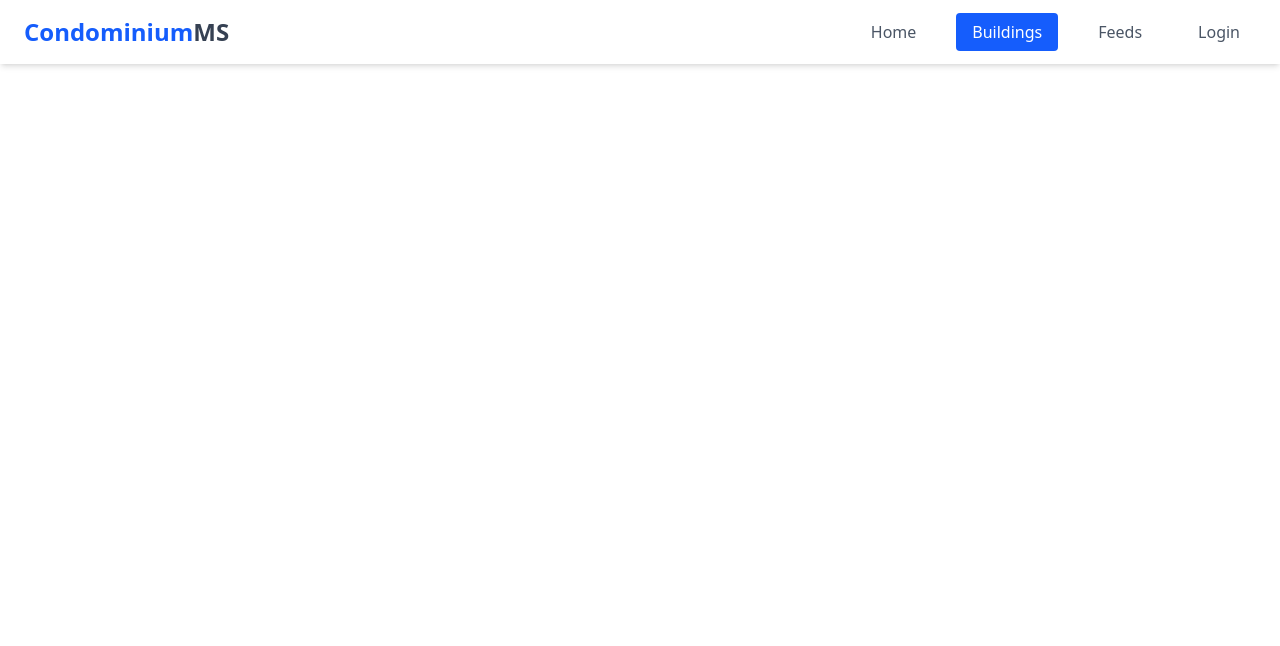
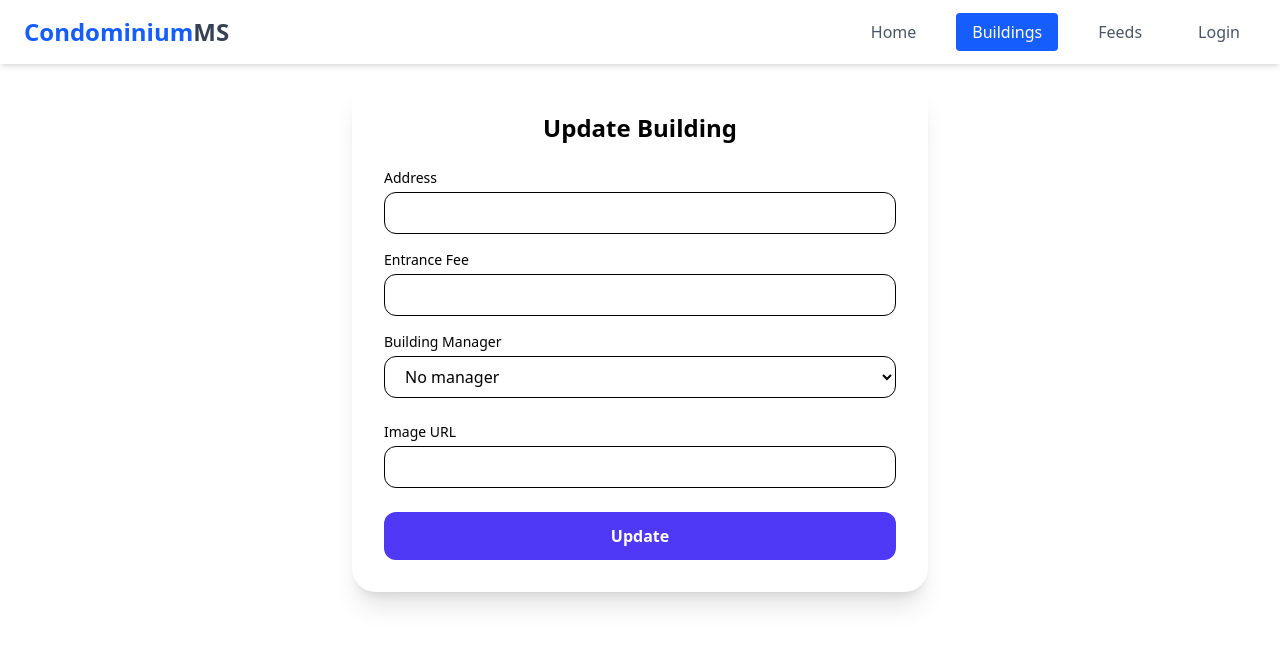
Before and after one commit to ivanstoimenovdb/condominium_management_system, a React (Vite) app in the folder client/: page /buildings/1/edit in a window 1280 px wide. Shown: the top 646 px of the page. Built offline with nearby package versions, Linux system fonts and the light colour scheme.

Commit message:
Add only create and update form.

```diff
--- a/client/src/App.jsx
+++ b/client/src/App.jsx
@@ -7,6 +7,8 @@ import Feeds from './components/feeds/Feeds.jsx'
 import Register from './components/register/Register.jsx'
 import Login from './components/login/Login.jsx'
 import BuildingDetails from './components/buildingDetails/BuildingDetails.jsx'
+import CreateBuilding from './components/buildingForms/CreateBuilding.jsx'
+import EditBuilding from './components/buildingForms/EditBuilding.jsx'
 
 function App() {
   return (
@@ -14,14 +16,14 @@ function App() {
       <Header />
       <main className="container mx-auto p-4">
         <Routes >
-          <Route index element= {<Home />} />
-
+          <Route index element={<Home />} />
+          <Route path='/register' element={<Register />} />
+          <Route path='/login' element={<Login />} />
           <Route path='/buildings' element={<Buildings />} />
           <Route path='/buildings/:buildingId/details' element={<BuildingDetails />} />
-          <Route path='/dashboard' element={<Feeds />}/>
-          <Route path= '/register' element={<Register />} />
-          <Route path= '/login'    element={<Login />} />
-
+          <Route path='/dashboard' element={<Feeds />} />
+          <Route path='/buildings/create' element={<CreateBuilding />} />
+          <Route path='/buildings/:id/edit' element={<EditBuilding />} />
         </Routes>
 
       </main>
--- a/client/src/components/buildingDetails/BuildingDetails.jsx
+++ b/client/src/components/buildingDetails/BuildingDetails.jsx
@@ -85,7 +85,7 @@ export default function BuildingDetails() {
 
                     <div className="border-t px-8 py-6 flex justify-end gap-4">
                         <Link
-                            to="/buildings/1/edit"
+                            to={`/buildings/${buildingId}/edit`}
                             className="px-6 py-2 rounded-xl bg-indigo-600 text-white hover:bg-indigo-700 transition"
                         >
                             Edit
--- /dev/null
+++ b/client/src/components/buildingForms/BuildingForm.jsx
@@ -0,0 +1,122 @@
+import { useState } from "react";
+
+export default function BuildingForm({
+    initialValues,
+    members = [],
+    onSubmit,
+    submitText = "Save",
+    isEdit = false
+}) {
+    const [values, setValues] = useState({
+        address: initialValues?.address || "",
+        entranceFee: initialValues?.entranceFee || "",
+        imageUrl: initialValues?.imageUrl || "",
+        managerId: initialValues?.managerId || ""
+    });
+
+    const onChange = (e) => {
+        setValues(state => ({
+            ...state,
+            [e.target.name]: e.target.value
+        }));
+    };
+
+    const handleSubmit = (e) => {
+        e.preventDefault();
+
+        const payload = {
+            address: values.address,
+            entranceFee: Number(values.entranceFee),
+            imageUrl: values.imageUrl
+        };
+
+        if (isEdit) {
+            payload.managerId = values.managerId || null;
+        }
+
+        onSubmit(payload);
+    };
+
+    return (
+        <form className="bg-white rounded-3xl shadow-xl p-8 max-w-xl mx-auto"
+            onSubmit={handleSubmit}>
+
+            <h2 className="text-2xl font-bold mb-6 text-center">
+                {submitText} Building
+            </h2>
+
+            {/* Address */}
+            <div className="mb-4">
+                <label className="block text-sm font-medium mb-1">
+                    Address
+                </label>
+                <input
+                    type="text"
+                    name="address"
+                    value={values.address}
+                    onChange={onChange}
+                    required
+                    className="w-full px-4 py-2 border rounded-xl"
+                />
+            </div>
+
+            {/* Entrance Fee */}
+            <div className="mb-4">
+                <label className="block text-sm font-medium mb-1">
+                    Entrance Fee
+                </label>
+                <input
+                    type="number"
+                    name="entranceFee"
+                    value={values.entranceFee}
+                    onChange={onChange}
+                    required
+                    className="w-full px-4 py-2 border rounded-xl"
+                />
+            </div>
+
+            {isEdit && (
+                <div className="mb-6">
+                    <label className="block text-sm font-medium mb-1">
+                        Building Manager
+                    </label>
+                    <select
+                        name="managerId"
+                        value={values.managerId || ""}
+                        onChange={onChange}
+                        className="w-full px-4 py-2 border rounded-xl bg-white"
+                    >
+                        <option value="">No manager</option>
+                        {members.map(m => (
+                            <option key={m._id} value={m._id}>
+                                {m.firstName} {m.lastName}
+                            </option>
+                        ))}
+                    </select>
+                </div>
+            )}
+
+            {/* Image */}
+            <div className="mb-6">
+                <label className="block text-sm font-medium mb-1">
+                    Image URL
+                </label>
+                <input
+                    type="text"
+                    name="imageUrl"
+                    value={values.imageUrl}
+                    onChange={onChange}
+                    required
+                    className="w-full px-4 py-2 border rounded-xl"
+                />
+            </div>
+
+            <button
+                type="submit"
+                className="w-full py-3 rounded-xl bg-indigo-600 text-white font-semibold"
+            >
+                {submitText}
+            </button>
+        </form>
+    );
+}
--- /dev/null
+++ b/client/src/components/buildingForms/CreateBuilding.jsx
@@ -0,0 +1,14 @@
+import BuildingForm from "./BuildingForm.jsx";
+
+export default function CreateBuilding() {
+    const createHandler = (data) => {
+        // console.log("Create:", data);
+    };
+
+    return (
+        <BuildingForm
+            onSubmit={createHandler}
+            submitText="Create"
+        />
+    );
+}
--- /dev/null
+++ b/client/src/components/buildingForms/EditBuilding.jsx
@@ -0,0 +1,19 @@
+import BuildingForm from "./BuildingForm.jsx";
+
+export default function EditBuilding() {
+    const members = []; // load members for building
+
+    const editHandler = (data) => {
+        // console.log("Edit:", data);
+    };
+
+    return (
+        <BuildingForm
+            // initialValues={building}
+            members={members}
+            isEdit={true}
+            submitText="Update"
+            onSubmit={editHandler}
+        />
+    );
+}
--- a/client/src/components/buildings/Buildings.jsx
+++ b/client/src/components/buildings/Buildings.jsx
@@ -2,6 +2,7 @@ import { Link } from "react-router";
 import BuildingCard from "../buildingCard/BuildingCard.jsx";
 import { useState } from "react";
 import { useEffect } from "react";
+import request from "../utils/request.js";
 
 const BUILDINGS_URL = 'http://localhost:3030/jsonstore/buildings';
 
@@ -10,13 +11,10 @@ export default function Buildings() {
     useEffect(() => {
         (async () => {
             try {
-                const response = await fetch(BUILDINGS_URL);
 
-                const result = await response.json();
+                const result = await request(BUILDINGS_URL, 'GET');
 
                 setBuildings(Object.values(result));
-
-                console.log(buildings);
 
             } catch (error) {
 
--- a/client/src/components/home/Home.jsx
+++ b/client/src/components/home/Home.jsx
@@ -2,6 +2,7 @@ import { Link } from "react-router";
 import BuildingCard from "../buildingCard/BuildingCard.jsx";
 import { useState } from "react";
 import { useEffect } from "react";
+import request from "../utils/request.js";
 
 const BUILDINGS_URL = 'http://localhost:3030/jsonstore/buildings';
 
@@ -10,9 +11,7 @@ export default function Home() {
 
     useEffect(() => {
         (async () => {
-            const response = await fetch(BUILDINGS_URL);
-
-            const result = await response.json();
+            const result = await request(BUILDINGS_URL, 'GET');
 
             const resBuildings = Object.values(result);
 
--- a/client/src/components/messageItem/MessageItem.jsx
+++ b/client/src/components/messageItem/MessageItem.jsx
@@ -1,4 +1,28 @@
-export default function MessageItem({ building, author, text }) {
+import { useEffect } from "react";
+import { useState } from "react";
+import request from "../utils/request.js";
+
+const USER_URL = 'http://localhost:3030/jsonstore/users';
+const BUILDING_URL = 'http://localhost:3030/jsonstore/buildings';
+
+export default function MessageItem({
+    _id,
+    userId,
+    buildingId,
+    message }) {
+    const [user, setUser] = useState({});
+    const [building, setBuilding] = useState({});
+
+    useEffect(() => {
+        (async () => {
+            const userResult = await request(`${USER_URL}/${userId}`, 'GET');
+            const buildingResult = await request(`${BUILDING_URL}/${buildingId}`, 'GET');
+            setUser(userResult);
+            setBuilding(buildingResult);
+
+        })()
+    }, [userId, buildingId])
+
     return (
         <div className="group bg-white rounded-3xl shadow-md hover:shadow-2xl transition transform hover:-translate-y-1">
 
@@ -6,15 +30,15 @@ export default function MessageItem({ building, author, text }) {
             <div className="p-6 space-y-3">
 
                 <p className="text-xs text-slate-500 flex items-center gap-1">
-                    🏢 <span>{building}</span>
+                    🏢 <span>{building.address}</span>
                 </p>
 
                 <p className="text-sm font-semibold text-slate-800">
-                    {author}
+                    {`${user.firstName} ${user.lastName}`}
                 </p>
 
                 <p className="text-slate-600 text-sm leading-snug">
-                    {text}
+                    {message}
                 </p>
 
             </div>
```
Also changed, not shown: client/src/components/feeds/Feeds.jsx (+17 -86 lines).
